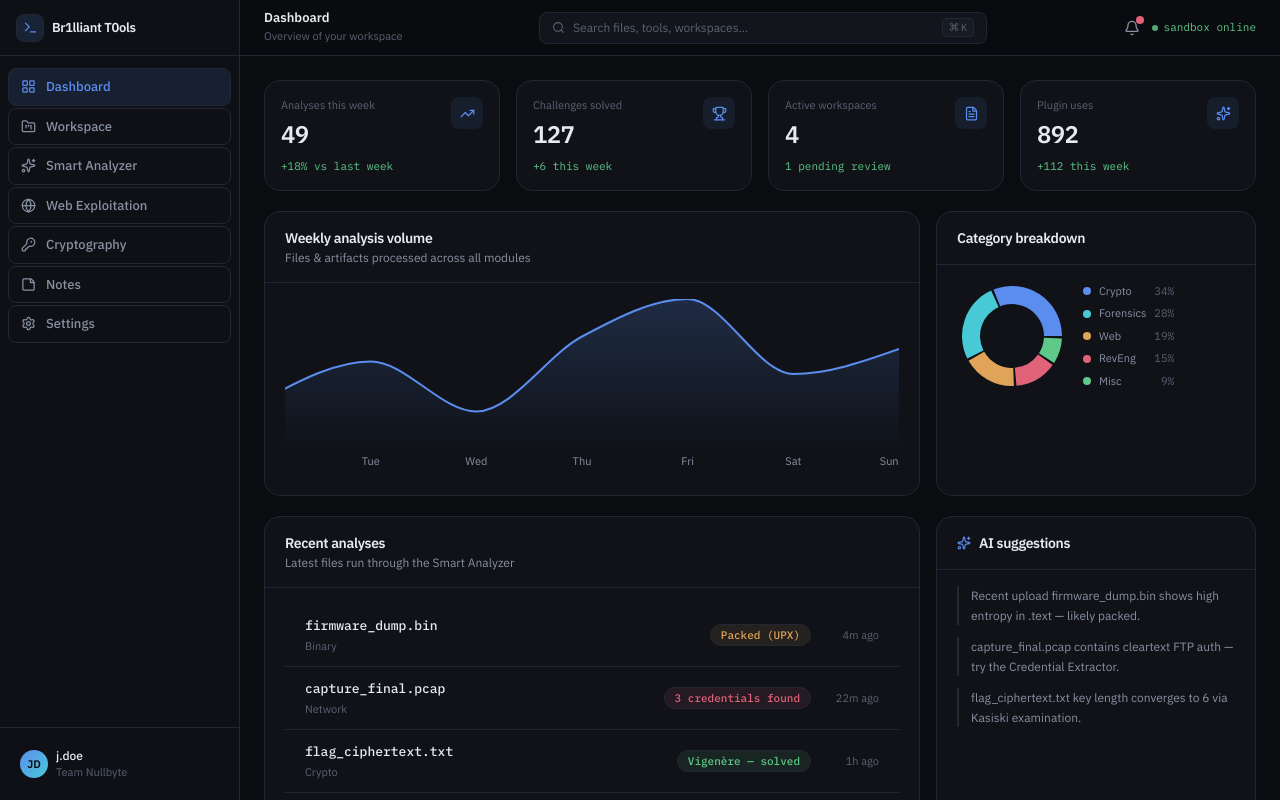
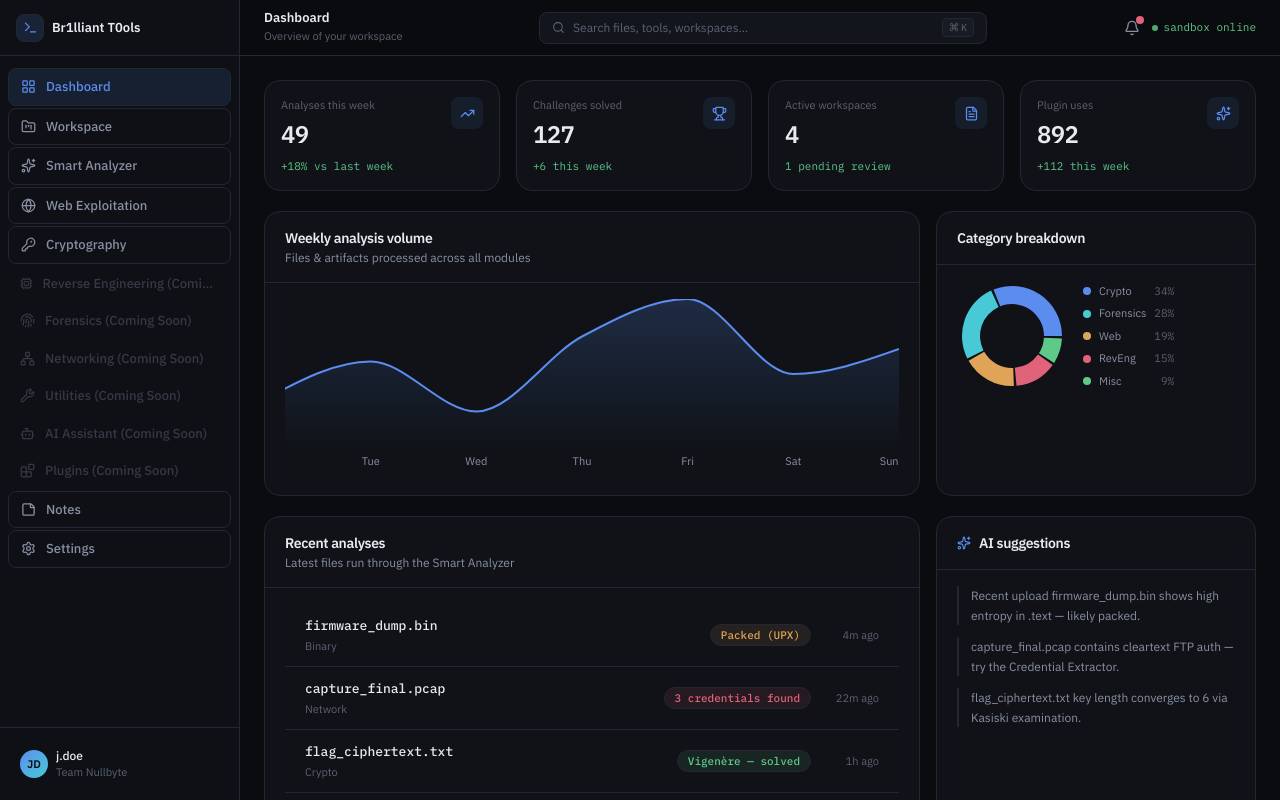
Before and after one commit to BWSI-Bril1ant-Be4vers/br1lliantT0ols, a React (Vite) app: page / in a window 1280 px wide. Shown: the top 800 px of the page. Built offline with nearby package versions, Linux system fonts and the light colour scheme.

Commit message:
Add new 'Coming Soon' modules to Sidebar
Added new modules for Reverse Engineering, Forensics, Networking, Utilities, AI Assistant, and Plugins to the sidebar with 'Coming Soon' labels.

```diff
--- a/src/components/layout/Sidebar.tsx
+++ b/src/components/layout/Sidebar.tsx
@@ -3,8 +3,14 @@ import {
   FolderKanban,
   Sparkles,
   Globe,
+  Cpu,
   KeyRound,
+  Fingerprint,
+  Network,
+  Wrench,
+  Bot,
   StickyNote,
+  Blocks,
   Settings,
   Terminal,
 } from "lucide-react";
@@ -19,13 +25,20 @@ export type ModuleId =
   | "web"
   | "crypto"
   | "notes"
-  | "settings";
+  | "settings"
+  | "reveng"
+  | "forensics"
+  | "networking"
+  | "utilities"
+  | "ai"
+  | "plugins";
 
 
 const items: {
   id: ModuleId;
   label: string;
   icon: typeof LayoutGrid;
+  disabled?: boolean;
 }[] = [
 
   {
@@ -58,6 +71,52 @@ const items: {
     icon: KeyRound,
   },
 
+
+  // Coming soon modules
+
+  {
+    id: "reveng",
+    label: "Reverse Engineering (Coming Soon)",
+    icon: Cpu,
+    disabled: true,
+  },
+
+  {
+    id: "forensics",
+    label: "Forensics (Coming Soon)",
+    icon: Fingerprint,
+    disabled: true,
+  },
+
+  {
+    id: "networking",
+    label: "Networking (Coming Soon)",
+    icon: Network,
+    disabled: true,
+  },
+
+  {
+    id: "utilities",
+    label: "Utilities (Coming Soon)",
+    icon: Wrench,
+    disabled: true,
+  },
+
+  {
+    id: "ai",
+    label: "AI Assistant (Coming Soon)",
+    icon: Bot,
+    disabled: true,
+  },
+
+  {
+    id: "plugins",
+    label: "Plugins (Coming Soon)",
+    icon: Blocks,
+    disabled: true,
+  },
+
+
   {
     id: "notes",
     label: "Notes",
@@ -86,6 +145,7 @@ export function Sidebar({
 
     <aside className="w-60 shrink-0 h-screen sticky top-0 border-r border-line bg-surface/60 flex flex-col">
 
+
       <div className="h-14 flex items-center gap-2 px-4 border-b border-line-soft">
 
         <div className="w-7 h-7 rounded-lg bg-signal/15 border border-signal-dim flex items-center justify-center">
@@ -97,8 +157,7 @@ export function Sidebar({
 
         </div>
 
-
-        <span className="font-semibold text-[13px] tracking-tight">
+        <span className="font-semibold text-[13px]">
           Br1lliant T0ols
         </span>
 
@@ -106,20 +165,40 @@ export function Sidebar({
 
 
 
-      <nav className="flex-1 overflow-y-auto scrollbar-thin py-3 px-2 space-y-0.5">
+      <nav className="flex-1 overflow-y-auto py-3 px-2 space-y-0.5">
 
-        {items.map(({ id, label, icon: Icon }) => (
+        {items.map(
+          ({
+            id,
+            label,
+            icon: Icon,
+            disabled,
+          }) => (
 
           <button
+
             key={id}
-            onClick={() => onSelect(id)}
+
+            disabled={disabled}
+
+            onClick={() => {
+              if (!disabled) {
+                onSelect(id);
+              }
+            }}
+
             className={cn(
+
               "w-full flex items-center gap-2.5 rounded-lg px-3 py-2 text-[13px] font-medium transition-colors",
 
-              active === id
-                ? "bg-signal/12 text-signal border border-signal-dim/60"
-                : "text-fog hover:text-paper hover:bg-surface-hover border border-transparent"
+              disabled
+                ? "text-fog-dim opacity-50 cursor-not-allowed"
+                : active === id
+                  ? "bg-signal/12 text-signal border border-signal-dim/60"
+                  : "text-fog hover:text-paper hover:bg-surface-hover border border-transparent"
+
             )}
+
           >
 
             <Icon
@@ -127,7 +206,10 @@ export function Sidebar({
               strokeWidth={2}
             />
 
-            {label}
+            <span className="truncate">
+              {label}
+            </span>
+
 
           </button>
 
@@ -139,20 +221,18 @@ export function Sidebar({
 
       <div className="p-3 border-t border-line-soft">
 
-        <div className="flex items-center gap-2 rounded-lg px-2 py-2 hover:bg-surface-hover cursor-pointer">
+        <div className="flex items-center gap-2 rounded-lg px-2 py-2">
 
           <div className="w-7 h-7 rounded-full bg-gradient-to-br from-signal to-cyan flex items-center justify-center text-[11px] font-semibold text-ink">
             JD
           </div>
 
-
-          <div className="min-w-0">
-
-            <p className="text-xs font-medium truncate">
+          <div>
+            <p className="text-xs font-medium">
               j.doe
             </p>
 
-            <p className="text-[11px] text-fog-dim truncate">
+            <p className="text-[11px] text-fog-dim">
               Team Nullbyte
             </p>
 
```
